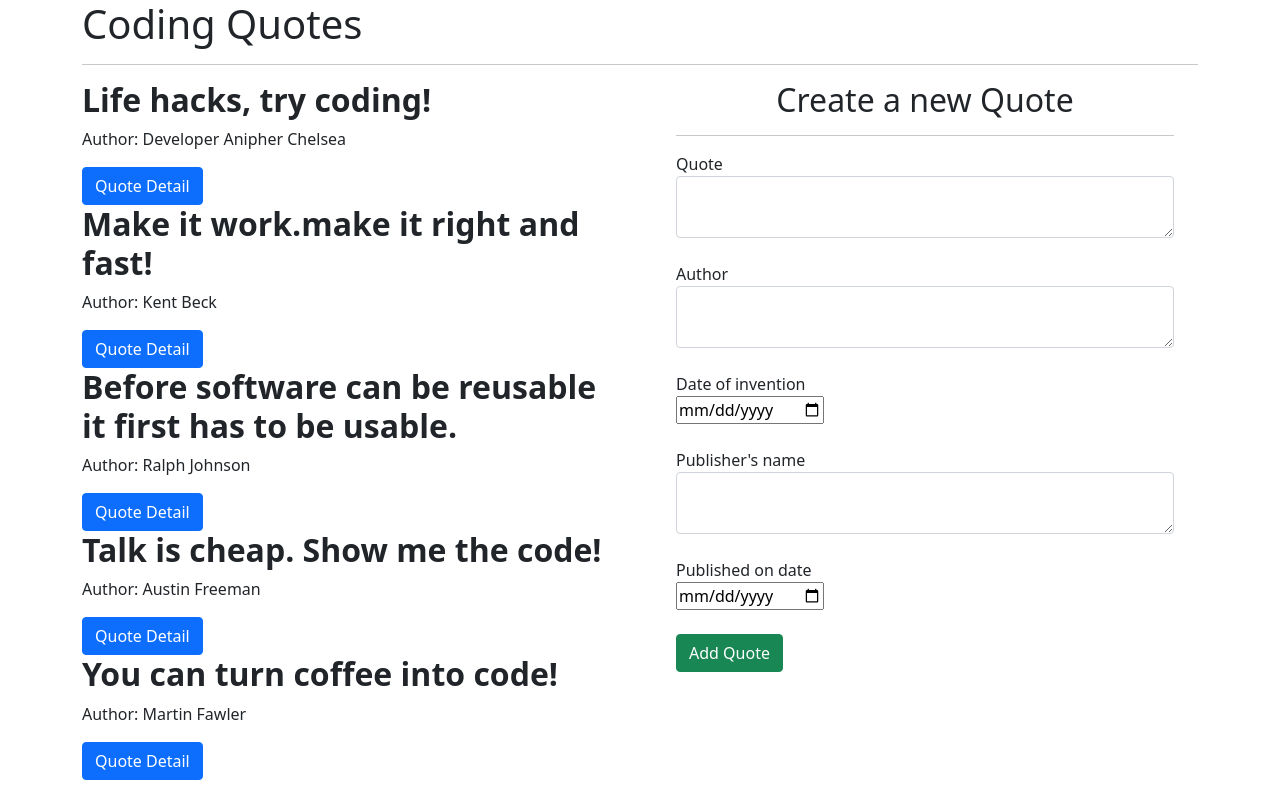
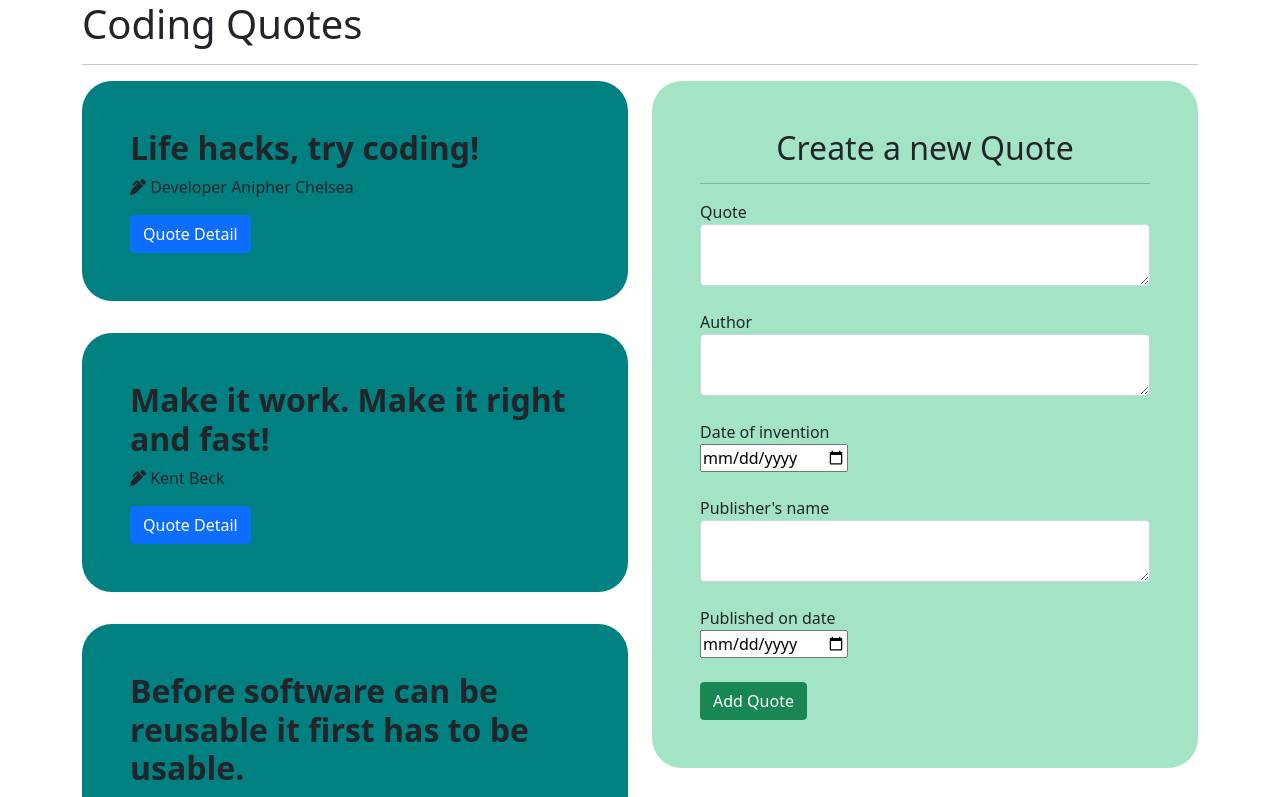
Before and after one commit to chelseaayoo/Quotes-app, an Angular app: page / in a window 1280 px wide. Shown: the top 797 px of the page. Built offline with nearby package versions, Linux system fonts and the light colour scheme.

Commit message:
save changes

```diff
--- a/src/app/app.component.ts
+++ b/src/app/app.component.ts
@@ -9,11 +9,11 @@ import { Quote } from './quote';
 export class AppComponent{
   [x: string]: any;
   quotes:Quote[] =[
-    new Quote(1, 'Life hacks, try coding!', 'Author: Developer Anipher Chelsea', new Date(2019,6,28) ),
-    new Quote(2, 'Make it work.make it right and fast!' , 'Author: Kent Beck', new Date (1978,12,1)),
-    new Quote(3, 'Before software can be reusable it first has to be usable.', 'Author: Ralph Johnson', new Date(1994,5,14)),
-    new Quote(4, 'Talk is cheap. Show me the code!' , 'Author: Austin Freeman', new Date (1985,9,27)),
-    new Quote(5, 'You can turn coffee into code!', 'Author: Martin Fawler', new Date (2001,4,19)),
+    new Quote(1, 'Life hacks, try coding!', 'Developer Anipher Chelsea','Brenda Maive', new Date(2019,6,28) ),
+    new Quote(2, 'Make it work. Make it right and fast!' , 'Kent Beck','Derick Euphilus', new Date (1978,12,1)),
+    new Quote(3, 'Before software can be reusable it first has to be usable.', 'Ralph Johnson','Macreen Joy', new Date(1994,5,14)),
+    new Quote(4, 'Talk is cheap. Show me the code!' , 'Austin Freeman','Beverly Kind', new Date (1985,9,27)),
+    new Quote(5, 'You can turn coffee into code!', 'Martin Fawler','Mercy Victoria', new Date (2001,4,19)),
 
 
 
--- a/src/app/quote-detail/quote-detail.component.ts
+++ b/src/app/quote-detail/quote-detail.component.ts
@@ -17,6 +17,15 @@ export class QuoteDetailComponent implements OnInit {
   quoteDelete(complete:boolean){
     this.isComplete.emit(complete);
   }
+  likes : number = 0;
+  dislikes: number = 0;
+  likeBtnClick() {
+    this.likes++;
+  }
+  dislikeBtnClick(){
+    this.dislikes++;
+  }
+
 
   constructor() { }
 
--- a/src/app/quote-form/quote-form.component.css
+++ b/src/app/quote-form/quote-form.component.css
@@ -0,0 +1,8 @@
+.add{
+    padding: 3rem;
+    background-color: rgb(163, 228, 198);
+    border-radius: 30px;
+}
+.add:hover {
+    box-shadow: 0 0 10px rgba(1, 56, 56, 0.6), 0 0 20px rgba(1, 56, 56, 0.6), 0 0 20px rgba(1, 56, 56, 0.6);
+}
--- a/src/app/quote-form/quote-form.component.html
+++ b/src/app/quote-form/quote-form.component.html
@@ -1,4 +1,4 @@
-<div class="container-fluid">
+<div class="container-fluid add">
     <h2 class="text-center">Create a new Quote</h2>
     <hr>
     <form (ngSubmit)='submitQuote()'  #quoteForm='ngForm'>
@@ -29,7 +29,10 @@
         <div class="form-group">
 
             <label for="publisher">Publisher's name</label>
-            <textarea class="form-control" id="publisher" required></textarea><br>
+            <textarea class="form-control" id="publisher"[(ngModel)]="newQuote.publisher" name="publisher" #publisher="ngModel"  required></textarea><br>
+            <div [hidden]="publisher.valid || publisher.pristine" class="alert alert-danger">
+                <p>Type the publisher</p>
+              </div>
         </div>
         <div class="form-group">
 
--- a/src/app/quote-form/quote-form.component.ts
+++ b/src/app/quote-form/quote-form.component.ts
@@ -8,7 +8,7 @@ import { Quote } from '../quote';
   styleUrls: ['./quote-form.component.css']
 })
 export class QuoteFormComponent implements OnInit {
-  newQuote = new Quote(0,"","",new Date());
+  newQuote = new Quote(0,"","","",new Date());
 @Output() addQuote = new EventEmitter<Quote>();
 
   submitQuote(){
--- a/src/app/quote.ts
+++ b/src/app/quote.ts
@@ -1,6 +1,6 @@
 export class Quote {
     showAuthor: boolean;
-  constructor(public id: number,public name: string,public author: string,public inventionDate:Date){
+  constructor(public id: number,public name: string,public author: string,public publisher: string, public inventionDate:Date,){
     this.showAuthor=false;
 }
 }
--- a/src/app/quote/quote.component.css
+++ b/src/app/quote/quote.component.css
@@ -0,0 +1,9 @@
+.papers{
+    padding: 3rem;
+    background-color: teal;
+    margin-bottom: 2rem;
+    border-radius: 30px;
+}
+.papers:hover {
+    box-shadow: 0 0 10px rgba(80, 14, 14, 0.6), 0 0 20px rgba(80, 14, 14, 0.6), 0 0 20px rgba(80, 14, 14, 0.6);
+}
--- a/src/app/quote/quote.component.ts
+++ b/src/app/quote/quote.component.ts
@@ -8,11 +8,11 @@ import { Quote } from '../quote';
 })
 export class QuoteComponent implements OnInit {
   quotes:Quote[] =[
-    new Quote(1, 'Life hacks, try coding!', 'Author: Developer Anipher Chelsea', new Date(2019,6,28)),
-    new Quote(2, 'Make it work.make it right and fast!' , 'Author: Kent Beck', new Date (1978,12,1)),
-    new Quote(3, 'Before software can be reusable it first has to be usable.', 'Author: Ralph Johnson', new Date(1994,5,14)),
-    new Quote(4, 'Talk is cheap. Show me the code!' , 'Author: Austin Freeman', new Date (1985,9,27)),
-    new Quote(5, 'You can turn coffee into code!', 'Author: Martin Fawler', new Date (2001,4,19)),
+    new Quote(1, 'Life hacks, try coding!', 'Developer Anipher Chelsea', 'Brenda Maive', new Date(2019,6,28)),
+    new Quote(2, 'Make it work. Make it right and fast!' , 'Kent Beck','Derick Euphilus', new Date (1978,12,1)),
+    new Quote(3, 'Before software can be reusable it first has to be usable.', 'Ralph Johnson','Macreen Joy', new Date(1994,5,14)),
+    new Quote(4, 'Talk is cheap. Show me the code!' , 'Austin Freeman','Beverly Kind', new Date (1985,9,27)),
+    new Quote(5, 'You can turn coffee into code!', 'Martin Fawler','Mercy Victoria', new Date (2001,4,19)),
   ];
   toggleDetails(index: any){
     this.quotes[index].showAuthor = !this.quotes[index].showAuthor;
--- a/src/index.html
+++ b/src/index.html
@@ -5,6 +5,7 @@
   <title>Quotes</title>
   <base href="/">
   <meta name="viewport" content="width=device-width, initial-scale=1">
+  <link rel="stylesheet" href="https://use.fontawesome.com/releases/v5.6.3/css/all.css">
   <link rel="icon" type="image/x-icon" href="favicon.ico">
 </head>
 <body>
```
Also changed, not shown: 1 other file (tests, documents, lock files or other folders).
